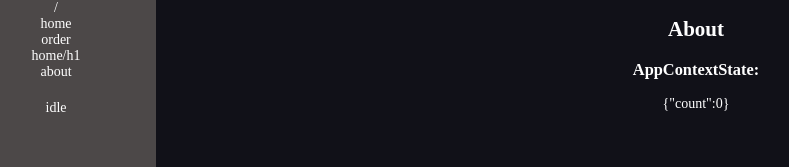
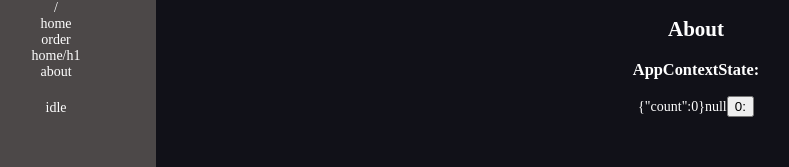
Before and after one commit to Dulun/vite-js-router, a React (Vite) app: page /about in a window 1280 px wide. Shown: the top 167 px of the page, without its empty margins (44-833 px from the left). Built offline with nearby package versions, Linux system fonts and the light colour scheme.

Commit message:
feat: 🎸 usePrevious

```diff
--- a/src/pages/About/index.jsx
+++ b/src/pages/About/index.jsx
@@ -1,14 +1,28 @@
 import React, { useEffect } from 'react'
 import { useAppcontext } from '@/context'
+import { usePrevious } from '@/utils/hooks'
 
 const Component = () => {
   const context = useAppcontext()
+
+  const prevContext = usePrevious(context.state)
+
+  const [count, setCount] = React.useState(0)
+  const prevCount = usePrevious(count)
 
   return (
     <div>
       <h2>About</h2>
       <h3>AppContextState:</h3>
       {JSON.stringify(context.state)}
+      {JSON.stringify(prevContext)}
+      <button
+        onClick={() => {
+          setCount(count + 1)
+        }}
+      >
+        {count}:{prevCount}
+      </button>
     </div>
   )
 }
--- /dev/null
+++ b/src/utils/hooks/index.js
@@ -0,0 +1 @@
+export { default as usePrevious } from './usePrevious'
--- /dev/null
+++ b/src/utils/hooks/usePrevious.js
@@ -0,0 +1,17 @@
+import { useRef, useEffect } from 'react'
+
+/**
+ * Returns the previous value of a reference after a component update.
+ *
+ * @param value
+ */
+const usePrevious = (value) => {
+  const ref = useRef(null)
+  useEffect(() => {
+    ref.current = value
+  }, [value])
+  return ref.current
+}
+
+export { usePrevious }
+export default usePrevious
```
